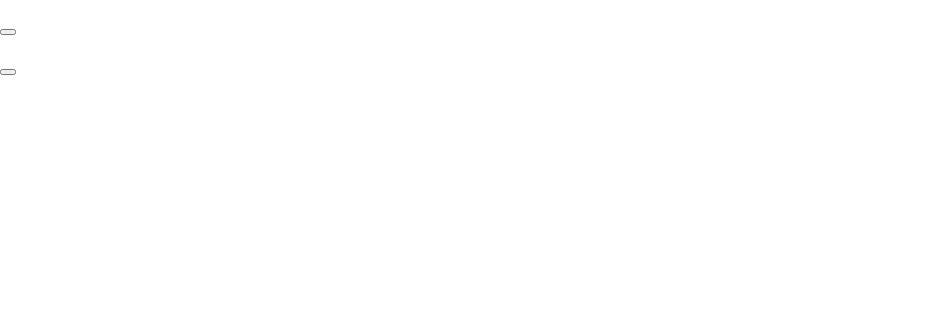
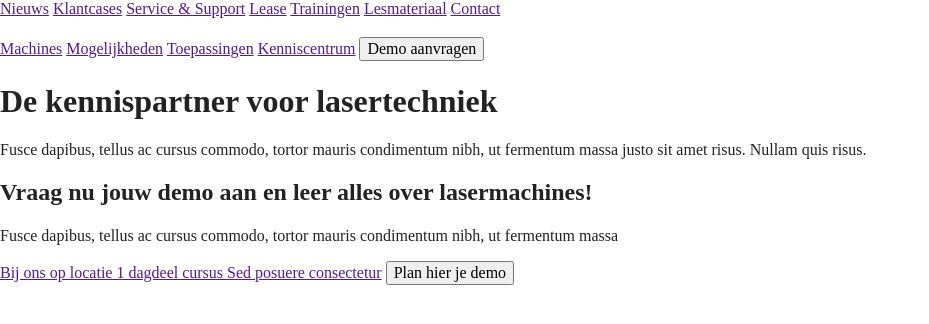
Before and after one commit to SterreVriens/Every-day-opdracht, a website built with Parcel: page index.html in a window 1280 px wide. Shown: the whole page, without its empty margins (0-929 px from the left). Built offline with nearby package versions, Linux system fonts and the light colour scheme.

Commit message:
header set-up

```diff
--- a/index.html
+++ b/index.html
@@ -29,35 +29,39 @@
 
   <header>
     <div class="nav-top">
-      <a href=""></a>
-      <a href=""></a>
-      <a href=""></a>
-      <a href=""></a>
-      <a href=""></a>
-      <a href=""></a>
-      <a href=""></a>
+      <a href="">Nieuws</a>
+      <a href="">Klantcases</a>
+      <a href="">Service & Support</a>
+      <a href="">Lease</a>
+      <a href="">Trainingen</a>
+      <a href="">Lesmateriaal</a>
+      <a href="">Contact</a>
     </div>
     <div class="hero">
       <nav>
         <div class="logo"><img src="" alt=""></div>
         <div class="nav-right">
-          <a href=""></a>
-          <a class="arrow" href=""></a>
-          <a class="arrow" href=""></a>
-          <a href=""></a>
-          <button></button>
+          <a href="">Machines</a>
+          <a class="arrow" href="">Mogelijkheden</a>
+          <a class="arrow" href="">Toepassingen</a>
+          <a href="">Kenniscentrum</a>
+          <button>Demo aanvragen</button>
         </div>
       </nav>
       <div class="content">
         <div class="left">
-          <h1></h1>
-          <p></p>
+          <h1>De kennispartner
+           voor lasertechniek</h1>
+          <p>Fusce dapibus, tellus ac cursus commodo, tortor mauris condimentum nibh, ut fermentum massa justo sit amet risus. Nullam quis risus.</p>
         </div>
         <div class="right">
-          <h2></h2>
-          <p></p>
-          <a href=""></a>
-          <button></button>
+          <h2>Vraag nu jouw demo
+           aan en leer alles over lasermachines!</h2>
+          <p>Fusce dapibus, tellus ac cursus commodo, tortor mauris condimentum nibh, ut fermentum massa</p>
+          <a href="">Bij ons op locatie
+           1 dagdeel cursus
+           Sed posuere consectetur</a>
+          <button>Plan hier je demo</button>
           <img src="" alt="">
         </div>
       </div>
```
